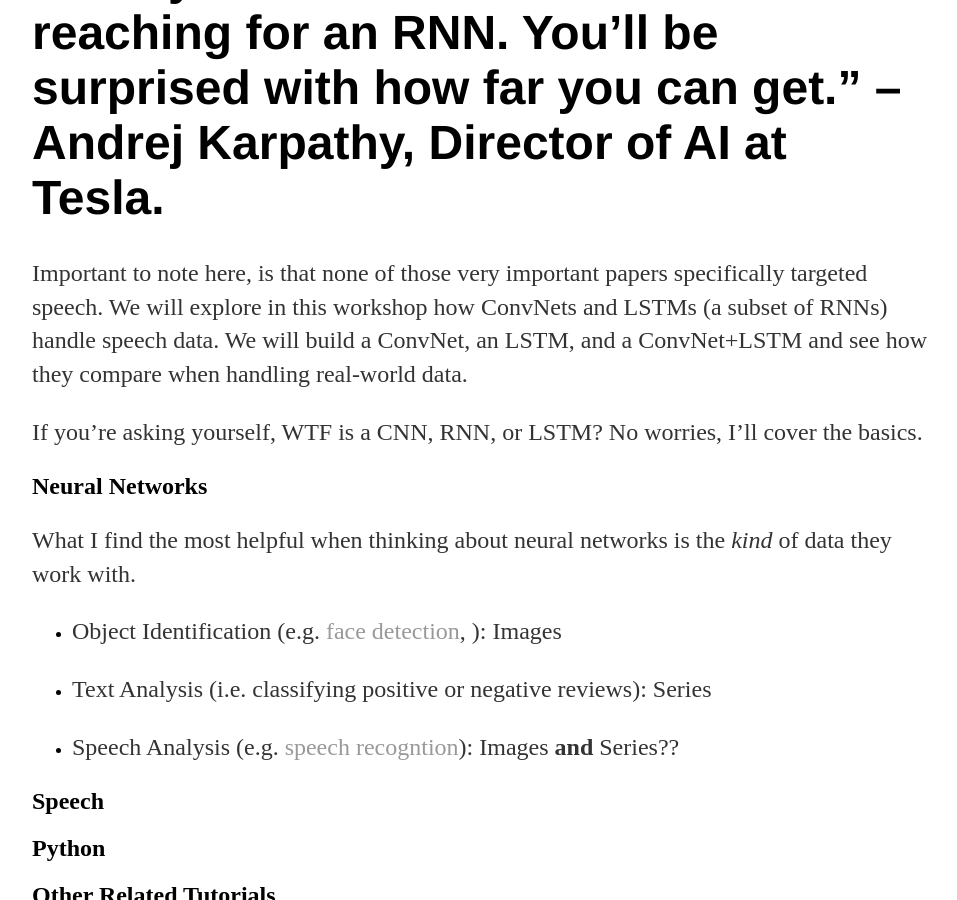
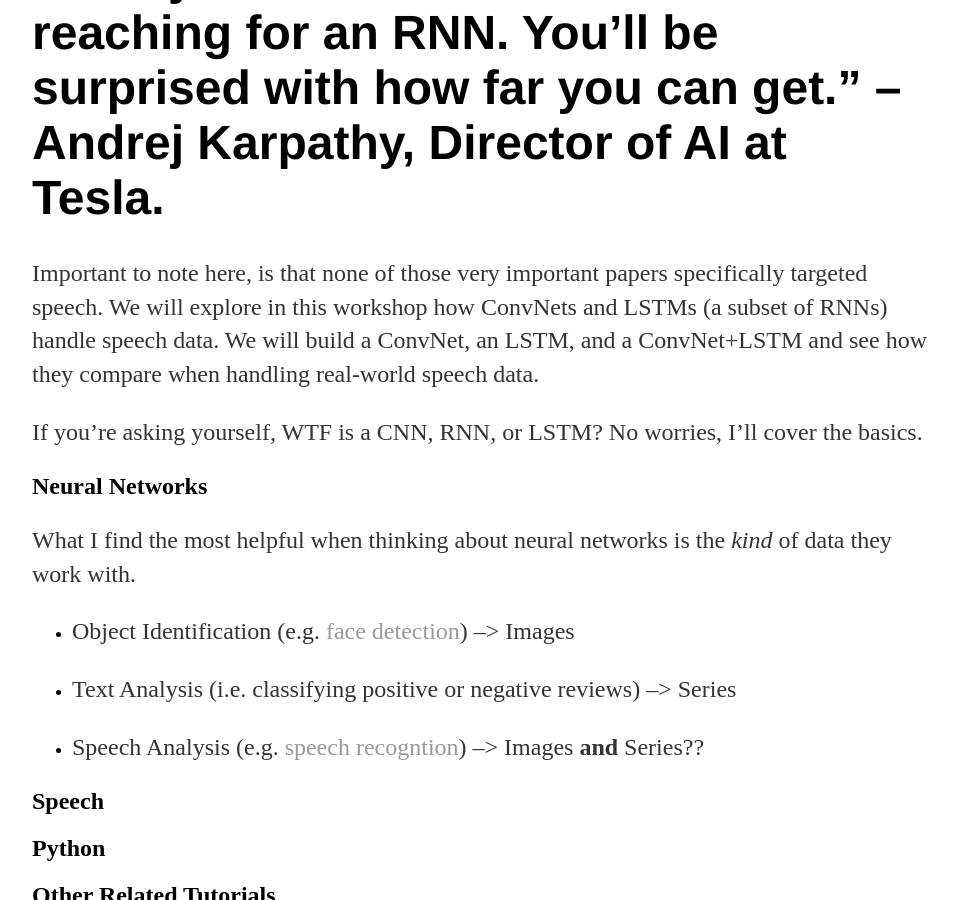
Before and after one commit to a-n-rose/a-n-rose.github.io, a Jekyll site: the page built from _posts/2019-01-13-workshop-pyladies-deeplearning-speech.md, in a window 1280 px wide and 900 px high, scrolled down 1456 px. Shown: the whole window, without its empty margins (160-1117 px from the left). Built offline with Jekyll 4.4.1, drawn with Linux system fonts in a browser that asks for light colours.

Commit message:
minor edits

```diff
--- a/_posts/2019-01-13-workshop-pyladies-deeplearning-speech.md
+++ b/_posts/2019-01-13-workshop-pyladies-deeplearning-speech.md
@@ -27,7 +27,7 @@
 
 # “Always start with a CNN before reaching for an RNN. You’ll be surprised with how far you can get.” – Andrej Karpathy, Director of AI at Tesla.
 
-Important to note here, is that none of those very important papers specifically targeted speech. We will explore in this workshop how ConvNets and LSTMs (a subset of RNNs) handle speech data. We will build a ConvNet, an LSTM, and a ConvNet+LSTM and see how they compare when handling real-world data.
+Important to note here, is that none of those very important papers specifically targeted speech. We will explore in this workshop how ConvNets and LSTMs (a subset of RNNs) handle speech data. We will build a ConvNet, an LSTM, and a ConvNet+LSTM and see how they compare when handling real-world speech data.
 
 If you're asking yourself, WTF is a CNN, RNN, or LSTM? No worries, I'll cover the basics.
 
@@ -35,11 +35,11 @@
 
 What I find the most helpful when thinking about neural networks is the *kind* of data they work with.
 
-* Object Identification (e.g. <a href="https://towardsdatascience.com/mtcnn-face-detection-cdcb20448ce0">face detection</a>, ): Images
+* Object Identification (e.g. <a href="https://towardsdatascience.com/mtcnn-face-detection-cdcb20448ce0">face detection</a>) --> Images
 
-* Text Analysis (i.e. classifying positive or negative reviews): Series
+* Text Analysis (i.e. classifying positive or negative reviews) --> Series
 
-* Speech Analysis (e.g. <a href="https://ai.google/research/pubs/pub46169">speech recogntion</a>): Images **and** Series??
+* Speech Analysis (e.g. <a href="https://ai.google/research/pubs/pub46169">speech recogntion</a>) --> Images **and** Series??
 
 ## Speech
 
```
